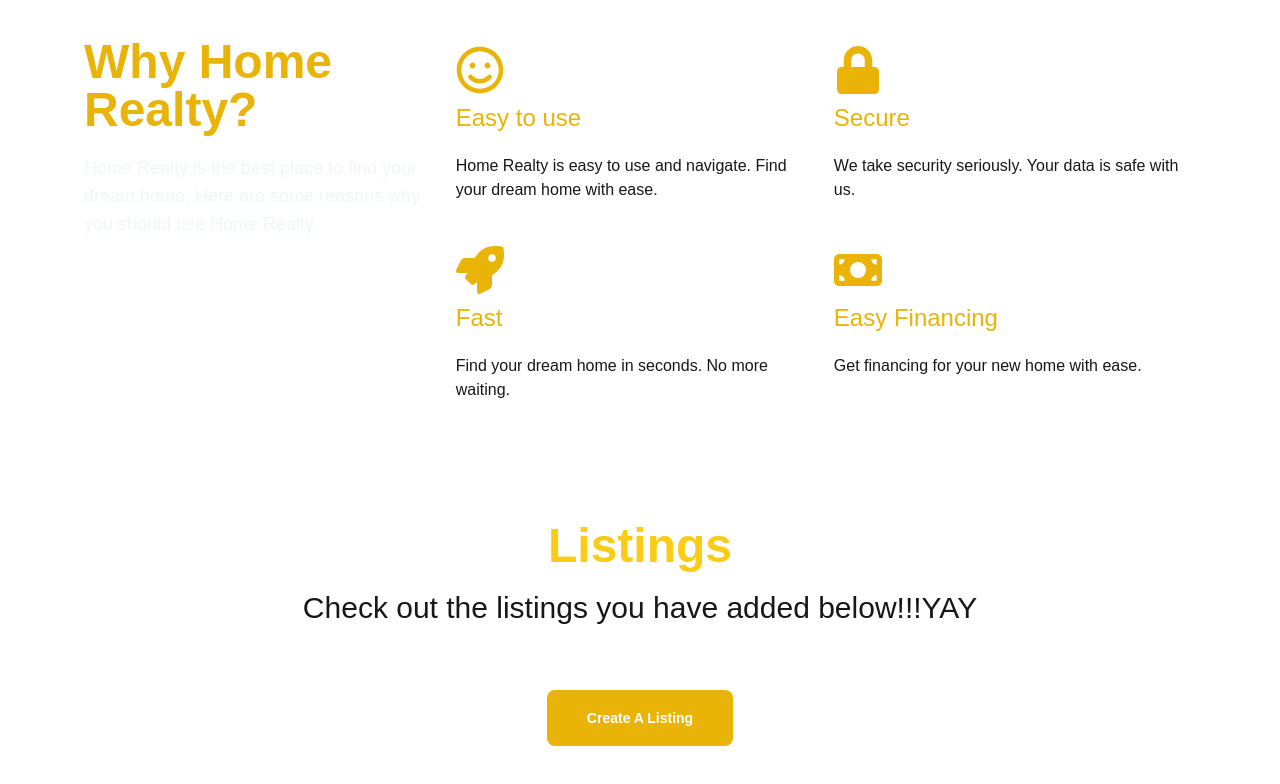
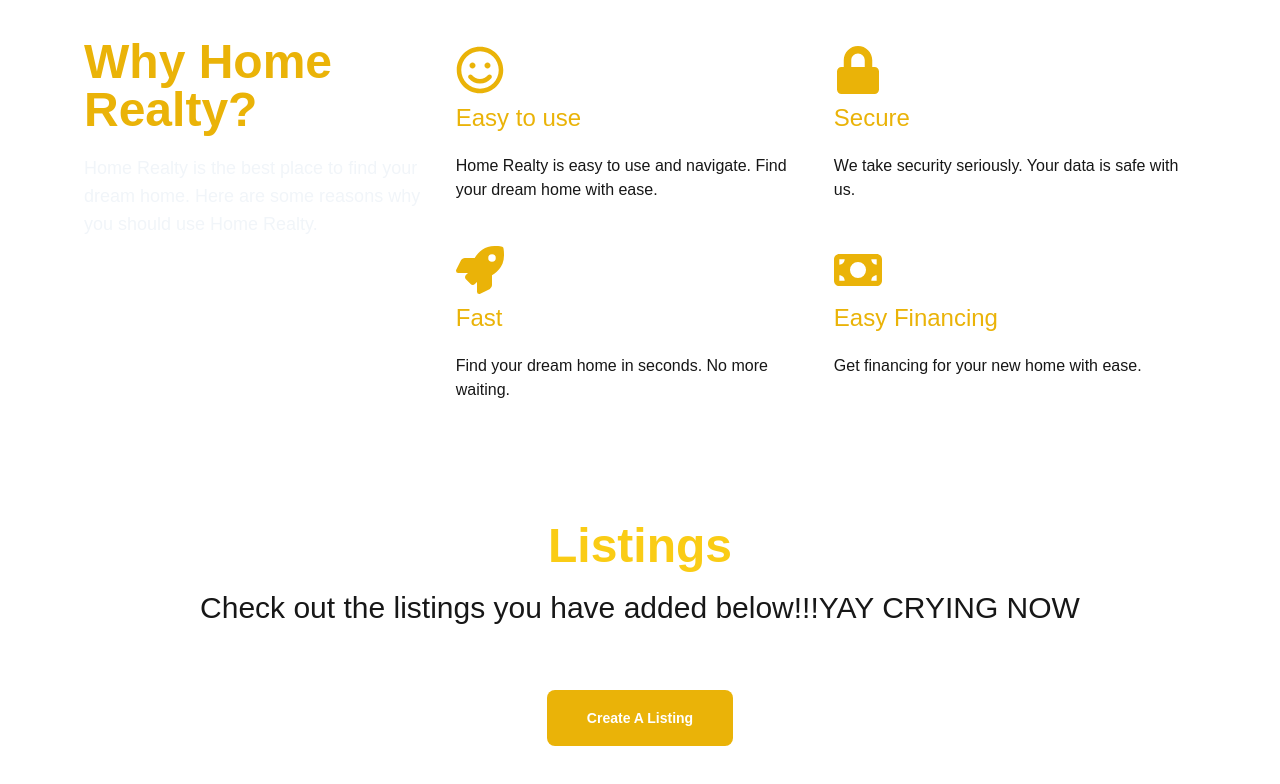
Before and after one commit to dlarenzo/real-estate-nextjs, a Next.js app: page / in a window 1280 px wide. Shown: the part 1002-1786 px from the top of the page. Built offline with nearby package versions, Linux system fonts and the light colour scheme; no server answers.

Commit message:
esling issues still 1

```diff
--- a/eslint.config.mjs
+++ b/eslint.config.mjs
@@ -18,8 +18,6 @@ const eslintConfig = [
     languageOptions: {
       ecmaVersion: 2021,
       sourceType: "module",
-    },
-    parserOptions: {
       ecmaFeatures: {
         jsx: true,
       },
--- a/src/app/page.js
+++ b/src/app/page.js
@@ -87,7 +87,7 @@ export default async function Home() {
               Listings
             </h2>
             <p className="text-3xl my-5">
-              Check out the listings you have added below!!!YAY
+              Check out the listings you have added below!!!YAY CRYING NOW
             </p>
           </div>
           <div className="my-5 py-5">
```
